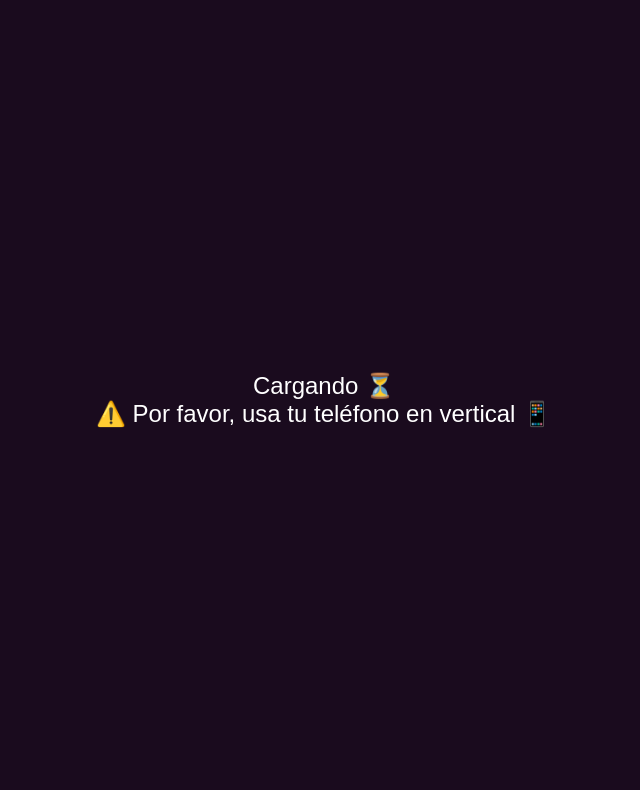
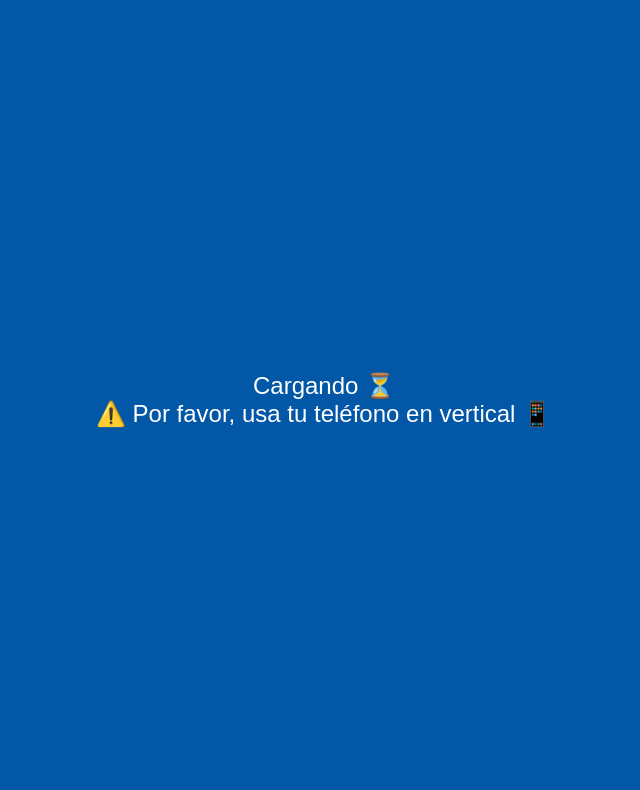
Before and after one commit to camachodigitalstudio/Invitacion-Demo, a plain HTML site: page invitacion.html in a window 1280 px wide. Shown: the top 790 px of the page, without its empty margins (316-956 px from the left). Drawn offline with Linux system fonts and the light colour scheme.

Commit message:
mejoramos la vista de carga

```diff
--- a/style.css
+++ b/style.css
@@ -352,7 +352,7 @@ footer a:hover {
   display: none;
   position: fixed;
   inset: 0;
-  background: #1a0b1e;
+  background: #0257a7;
   color: white;
   font-size: 1.5rem;
   display: flex;
```
